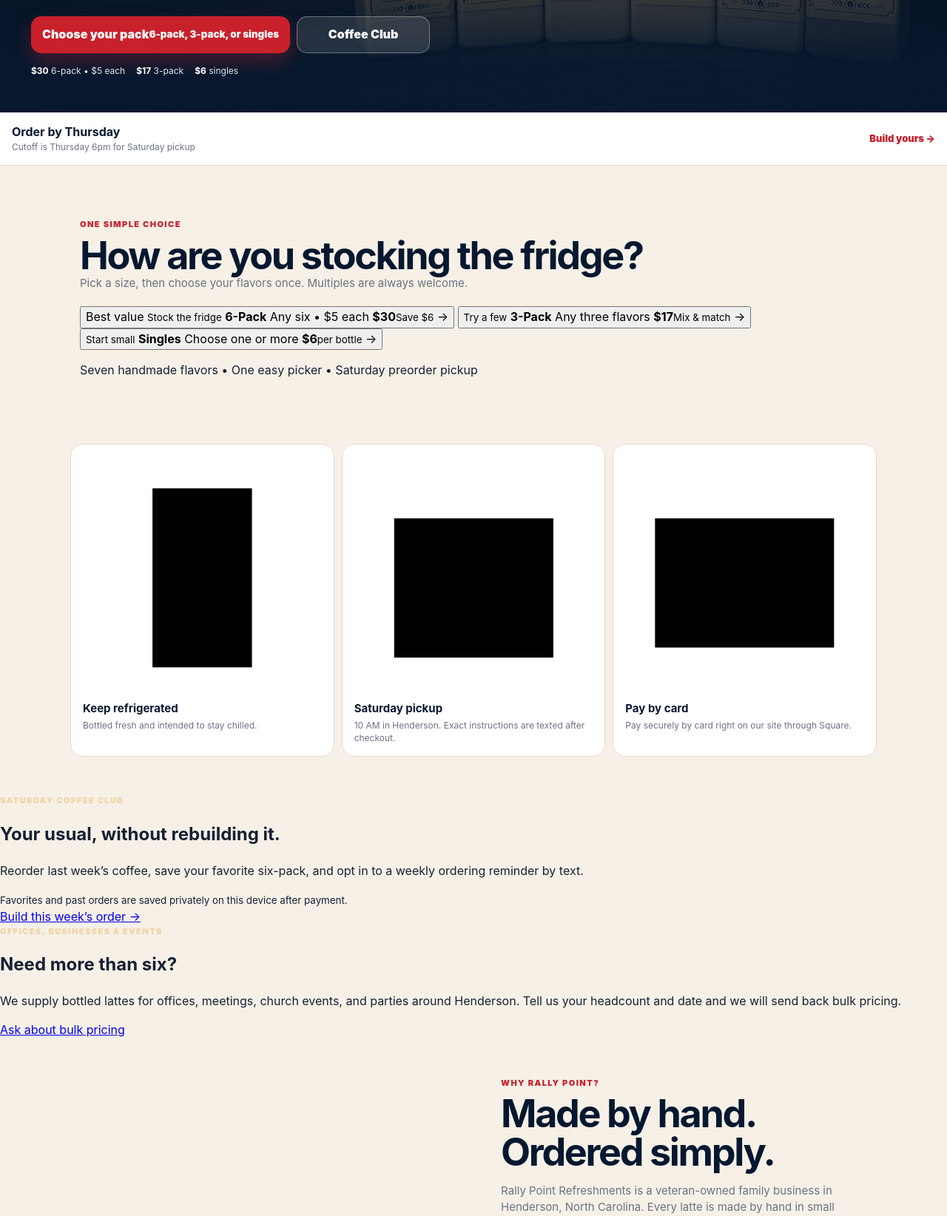
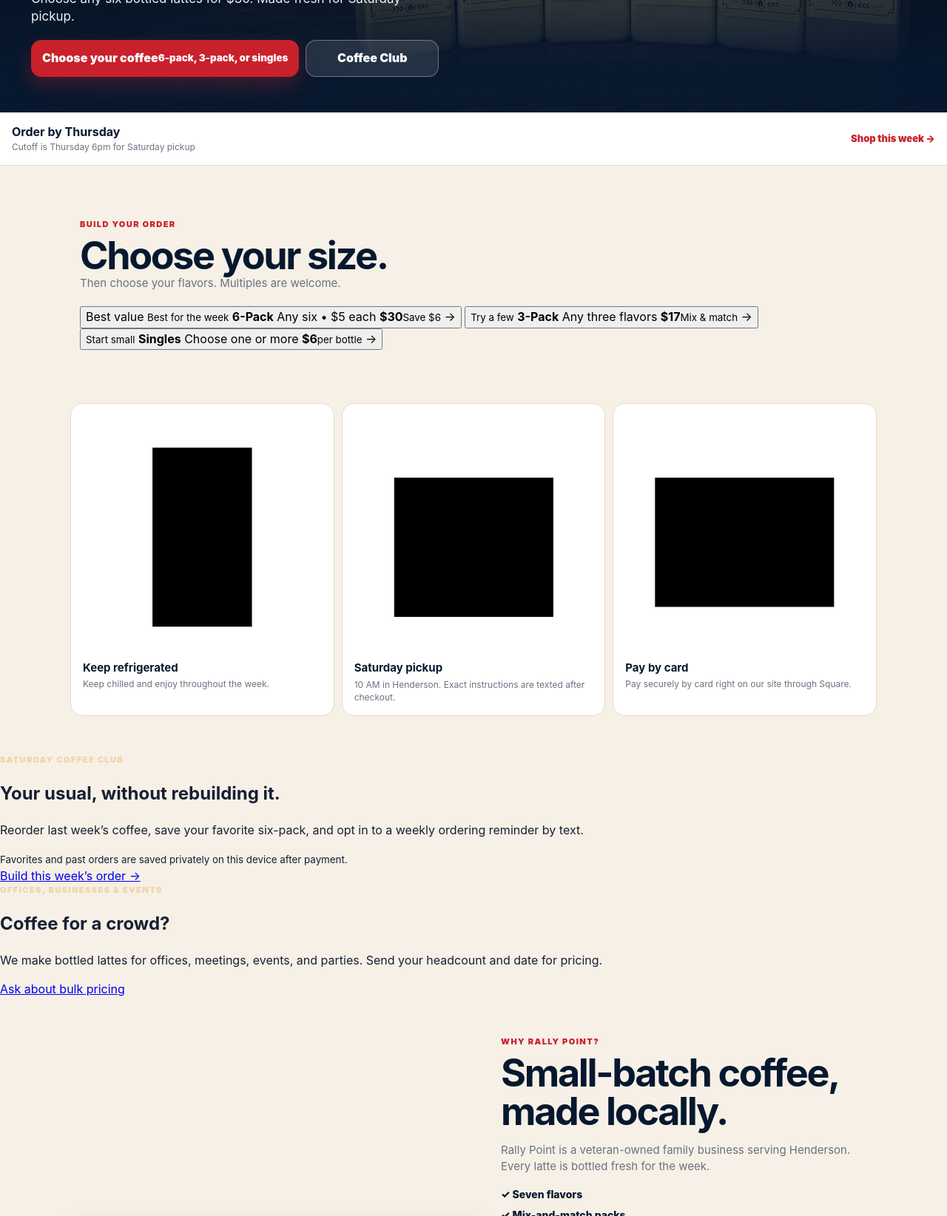
Before and after one commit to rprefreshments/rally-point-refreshments, a website: page public/index.html in a window 1280 px wide. Shown: the part 693-2337 px from the top of the page at 74% size. Drawn offline with Linux system fonts and the light colour scheme.

Commit message:
Refocus homepage on coffee for the week

```diff
--- a/public/app.js
+++ b/public/app.js
@@ -563,7 +563,7 @@
 });
 
 if ("serviceWorker" in navigator) {
-  window.addEventListener("load", () => navigator.serviceWorker.register("/service-worker.js?v=11").catch(() => {}));
+  window.addEventListener("load", () => navigator.serviceWorker.register("/service-worker.js?v=12").catch(() => {}));
 }
 
 renderCoffeeClub();
--- a/public/index.html
+++ b/public/index.html
@@ -4,9 +4,9 @@
   <meta charset="utf-8">
   <meta name="viewport" content="width=device-width,initial-scale=1,viewport-fit=cover">
   <meta name="theme-color" content="#03152d">
-  <meta name="description" content="Handmade bottled lattes in Henderson, NC. Poured by hand in small batches, veteran-owned. Build a mix-and-match 6-pack for $30 with Saturday pickup. Order by Thursday 6pm.">
-  <meta property="og:title" content="Rally Point Refreshments — Bottled Lattes in Henderson, NC">
-  <meta property="og:description" content="Build a mix-and-match 6-pack of veteran-owned bottled coffee for Saturday pickup.">
+  <meta name="description" content="Bottled lattes made fresh in Henderson, NC. Choose any six flavors for $30 and pick up Saturday morning.">
+  <meta property="og:title" content="Rally Point Refreshments — Better Coffee, Ready All Week">
+  <meta property="og:description" content="Choose bottled latte flavors for Saturday pickup in Henderson and enjoy better coffee all week.">
   <meta property="og:image" content="https://rallypointrefreshments.com/images/marketing-hero-v1.webp">
   <meta property="og:image:width" content="1672">
   <meta property="og:image:height" content="941">
@@ -179,25 +179,20 @@
           <span id="pickupBanner">Fresh Saturday pickup</span>
         </div>
 
-        <p class="eyebrow">Handmade • Veteran owned • Henderson, NC</p>
-        <h1>Stock the fridge.<br>Save $6.</h1>
+        <p class="eyebrow">Veteran owned • Henderson, NC</p>
+        <h1>Better coffee.<br>Ready all week.</h1>
         <p class="hero-sub">
-          Handmade one bottle at a time. Build any six flavors for $30 — just $5 a bottle.
+          Choose any six bottled lattes for $30. Made fresh for Saturday pickup.
         </p>
 
         <div class="hero-actions">
           <a class="primary primary-offer" href="#shop">
-            <span>Choose your pack</span>
+            <span>Choose your coffee</span>
             <small>6-pack, 3-pack, or singles</small>
           </a>
           <a class="secondary" href="#coffee-club">Coffee Club</a>
         </div>
 
-        <div class="hero-proof">
-          <span class="hero-proof-best"><strong>$30</strong> 6-pack • $5 each</span>
-          <span><strong>$17</strong> 3-pack</span>
-          <span><strong>$6</strong> singles</span>
-        </div>
       </div>
     </section>
 
@@ -206,23 +201,23 @@
         <strong id="orderDeadline">Order by Thursday</strong>
         <span id="orderDeadlineSub">Cutoff is Thursday 6pm for Saturday pickup</span>
       </div>
-      <a href="#shop">Build yours →</a>
+      <a href="#shop">Shop this week →</a>
     </section>
 
     <section class="section shop-section" id="shop">
       <div class="section-head shop-head">
         <div>
-          <p class="eyebrow dark">One simple choice</p>
-          <h2>How are you stocking the fridge?</h2>
+          <p class="eyebrow dark">Build your order</p>
+          <h2>Choose your size.</h2>
         </div>
-        <p>Pick a size, then choose your flavors once. Multiples are always welcome.</p>
+        <p>Then choose your flavors. Multiples are welcome.</p>
       </div>
 
       <div class="shop-choice-grid">
         <button class="shop-choice best" type="button" data-shop-mode="6">
           <span class="choice-badge">Best value</span>
           <span class="choice-copy">
-            <small>Stock the fridge</small>
+            <small>Best for the week</small>
             <strong>6-Pack</strong>
             <span>Any six • $5 each</span>
           </span>
@@ -251,7 +246,6 @@
         </button>
       </div>
 
-      <p class="shop-reassurance">Seven handmade flavors • One easy picker • Saturday preorder pickup</p>
     </section>
 
     <section class="details-section">
@@ -264,7 +258,7 @@
           </span>
           <div>
             <strong>Keep refrigerated</strong>
-            <span>Bottled fresh and intended to stay chilled.</span>
+            <span>Keep chilled and enjoy throughout the week.</span>
           </div>
         </article>
         <article>
@@ -313,10 +307,10 @@
       <div class="bulk-card">
         <div>
           <p class="eyebrow">Offices, businesses & events</p>
-          <h2>Need more than six?</h2>
+          <h2>Coffee for a crowd?</h2>
           <p>
-            We supply bottled lattes for offices, meetings, church events, and parties around Henderson.
-            Tell us your headcount and date and we will send back bulk pricing.
+            We make bottled lattes for offices, meetings, events, and parties.
+            Send your headcount and date for pricing.
           </p>
         </div>
         <a class="bulk-cta" href="sms:+12522260557?body=Hi%20Rally%20Point%2C%20I%27d%20like%20bulk%20pricing%20for%20an%20office%2Fevent.%20Headcount%3A%20%20%20Date%3A%20">
@@ -330,15 +324,15 @@
         <img src="/images/brand-card.jpg" alt="Rally Point Refreshments branding" loading="lazy">
         <div>
           <p class="eyebrow dark">Why Rally Point?</p>
-          <h2>Made by hand. Ordered simply.</h2>
+          <h2>Small-batch coffee, made locally.</h2>
           <p>
-            Rally Point Refreshments is a veteran-owned family business in Henderson, North Carolina. Every latte is made by hand in small batches and bottled fresh for the week — never mass produced.
+            Rally Point is a veteran-owned family business serving Henderson. Every latte is bottled fresh for the week.
           </p>
 
           <div class="trust-points">
-            <span>✓ Handmade in small batches</span>
+            <span>✓ Seven flavors</span>
             <span>✓ Mix-and-match packs</span>
-            <span>✓ Instant order confirmation</span>
+            <span>✓ Secure card checkout</span>
           </div>
 
           <a class="contact-text-button" href="sms:+12522260557">
@@ -495,6 +489,6 @@
 
   <div class="toast" id="toast" role="status" aria-live="polite"></div>
 
-  <script src="/app.js?v=11"></script>
+  <script src="/app.js?v=12"></script>
 </body>
 </html>
--- a/public/service-worker.js
+++ b/public/service-worker.js
@@ -1,9 +1,9 @@
-const CACHE_NAME = "rally-point-v11";
+const CACHE_NAME = "rally-point-v12";
 const ASSETS = [
   "/",
   "/index.html",
   "/style.css?v=11",
-  "/app.js?v=11",
+  "/app.js?v=12",
   "/manifest.json?v=11",
   "/images/brand-card.jpg",
   "/images/marketing-hero-v1.webp",
```
